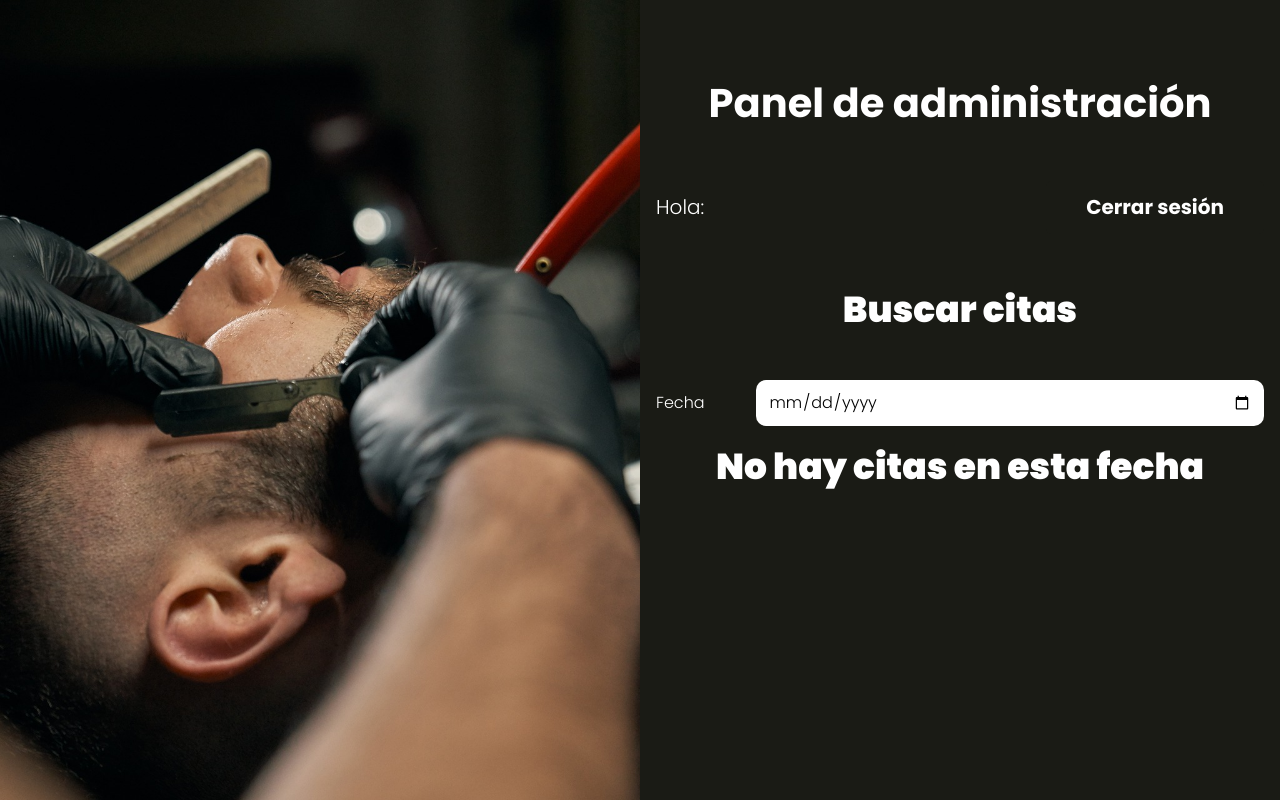
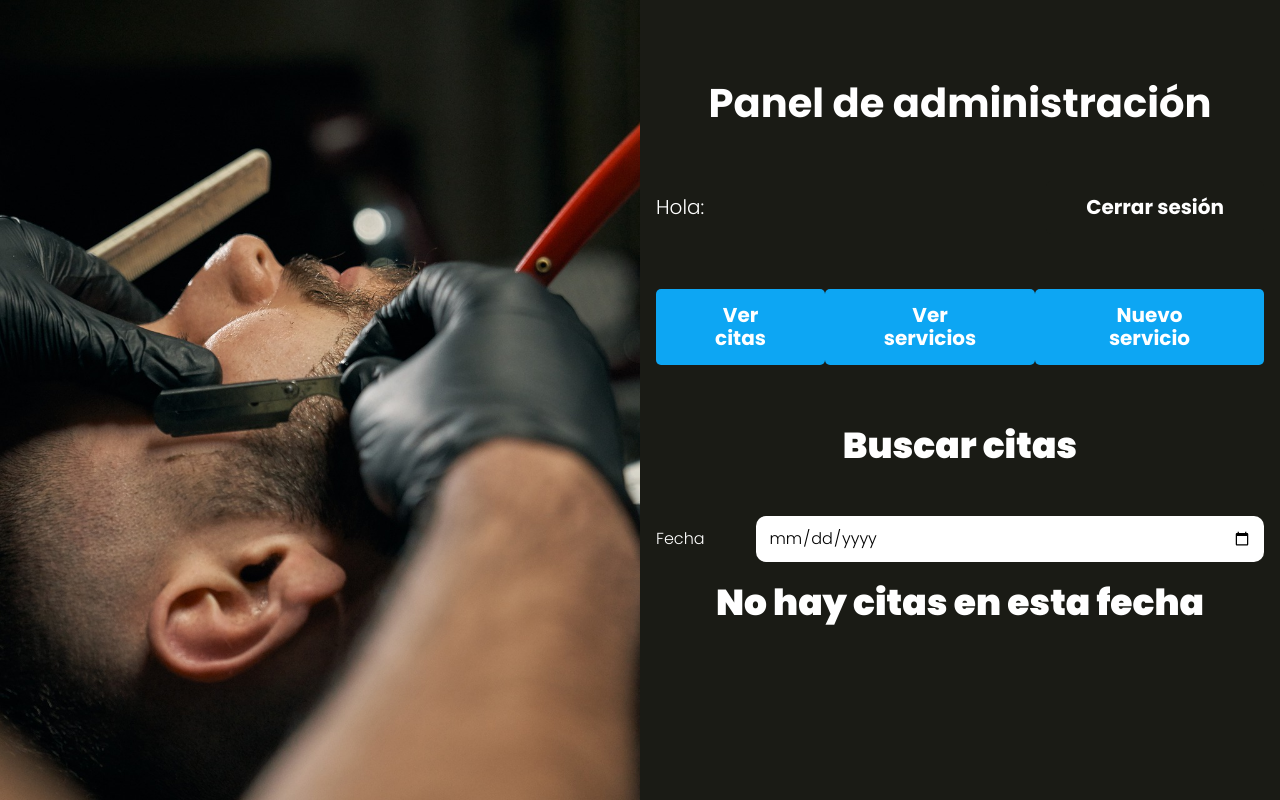
Before and after one commit to Maya-Alferez/AppSalon, a PHP site: the page made by views/admin/index.php in a window 1280 px wide. Run offline with PHP 8.4, Linux system fonts and the light colour scheme; the template is opened without the code that fills it, so the values that code supplies are empty; the visitor is signed in with stand-in values (Sample User, id 1).

Commit message:
Crear un menú para el admin
Nuevas acciones para el admin "ver citas", "ver servicios" y "crear nuevo servicio".

```diff
--- a/src/scss/layout/_UI.scss
+++ b/src/scss/layout/_UI.scss
@@ -43,3 +43,15 @@
         margin: 0;
     }
 }
+
+.barra-servicios {
+    margin-bottom: v.$separacion;
+    @include m.tablet {
+        display: flex;
+        justify-content: space-between;
+    }
+
+    .boton {
+        margin: 0 0 1rem 0;
+    }
+}
--- a/views/templates/barra.php
+++ b/views/templates/barra.php
@@ -2,3 +2,12 @@
     <p>Hola: <?php echo $nombre ?? ''; ?> </p>
     <a class="boton" href="/logout">Cerrar sesión</a>
 </div>
+
+<?php
+    if(isset($_SESSION['admin'])) {
+?>  <div class="barra-servicios">
+        <a class="boton" href="/admin">Ver citas</a>
+        <a class="boton" href="/servicios">Ver servicios</a>
+        <a class="boton" href="/servicios/crear">Nuevo servicio</a>
+    </div>
+<?php } ?>
```
Also changed, not shown: public/build/css/app.css, 1 other file.
